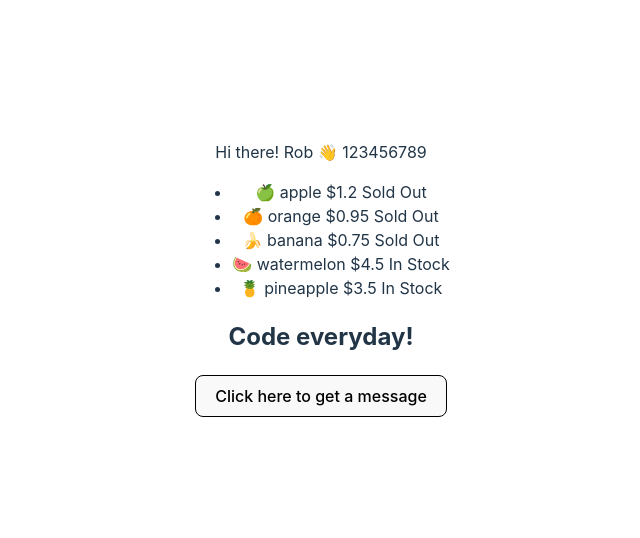
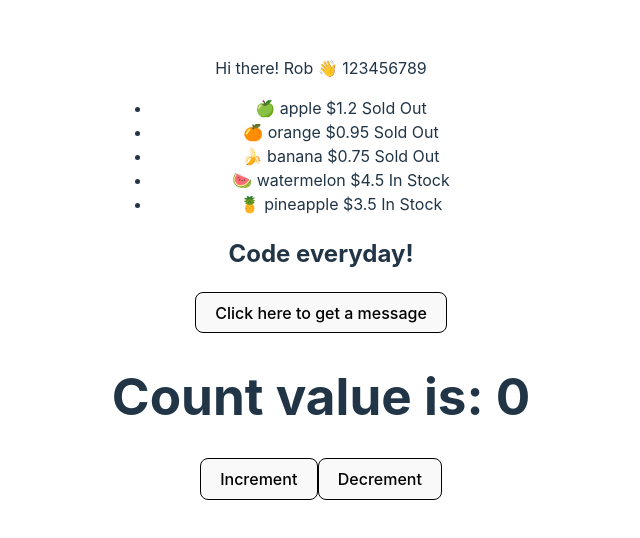
Before and after one commit to wewececetw/react18-pro, a React (Vite) app: page / in a window 1280 px wide. Shown: the part 122-660 px from the top of the page, without its empty margins (319-959 px from the left). Built offline with nearby package versions, Linux system fonts and the light colour scheme.

Commit message:
feat: State In React

```diff
--- a/src/App.jsx
+++ b/src/App.jsx
@@ -5,6 +5,7 @@
 import Fruits from "./components/Fruits";
 import ConditionalComponent from "./components/ConditionalComponent";
 import Message from "./components/Message";
+import Counter from "./components/Counter";
 
 function App() {
   const [count, setCount] = useState(0);
@@ -55,6 +56,7 @@
       <Fruits fruits={fruits} />
       <ConditionalComponent />
       <Message />
+      <Counter />
     </div>
   );
 }
--- /dev/null
+++ b/src/components/Counter.jsx
@@ -0,0 +1,22 @@
+import React, { useState } from "react";
+import styles from "../Button.module.css";
+export default function Counter() {
+  const [count, setCount] = useState(0);
+  function increment() {
+    setCount(count + 1);
+  }
+  function decrement() {
+    setCount(count - 1);
+  }
+  return (
+    <div>
+      <h1>Count value is: {count}</h1>
+      <button className={styles.button} onClick={increment}>
+        Increment
+      </button>
+      <button className={styles.button} onClick={decrement}>
+        Decrement
+      </button>
+    </div>
+  );
+}
```
